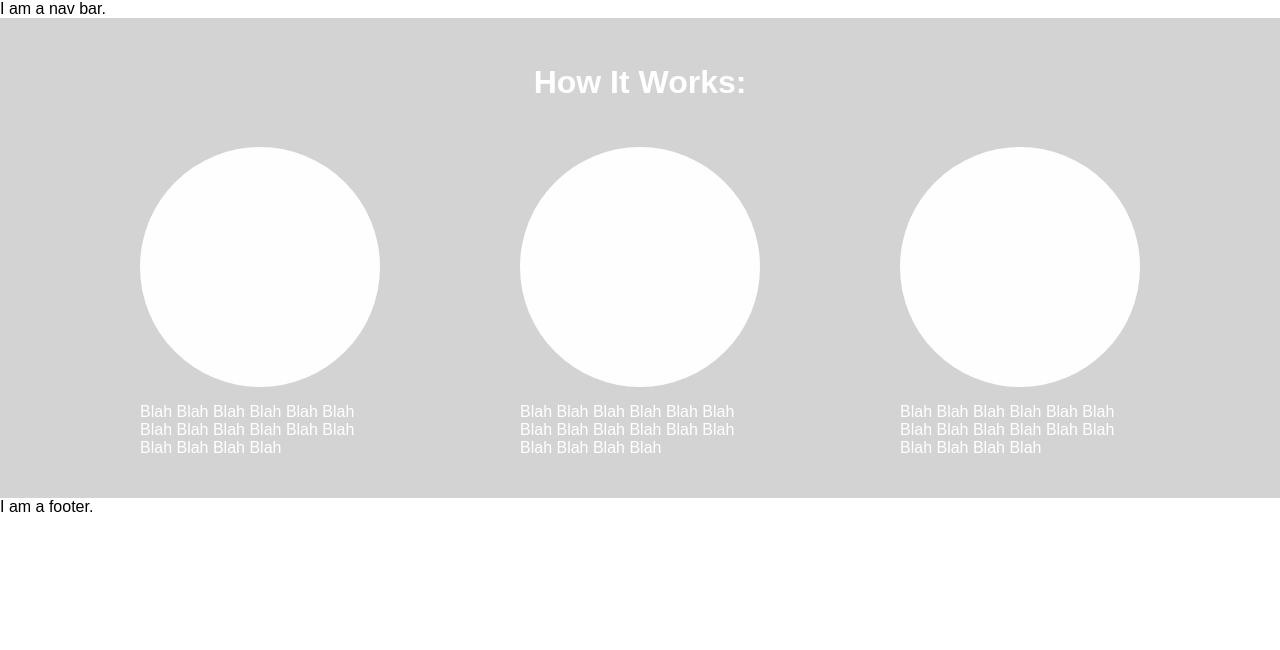
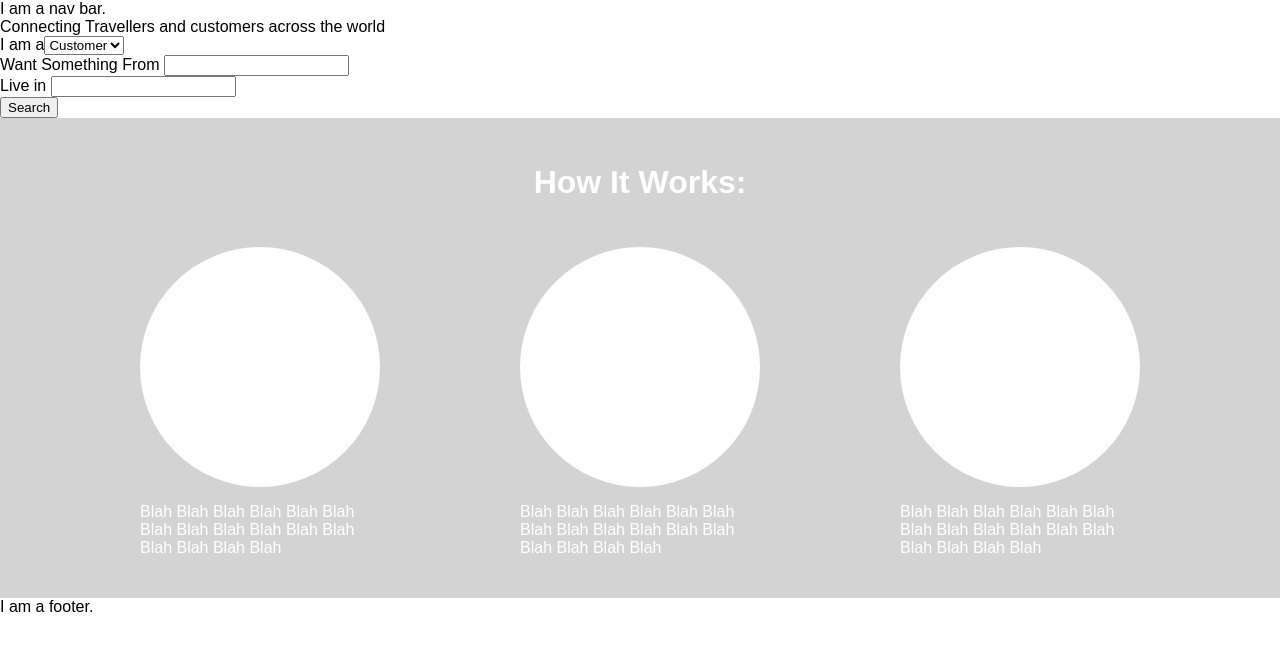
Before and after one commit to ikuto0608/nile_frontend, a React (Create React App) app in the folder nile_react/: page / in a window 1280 px wide. Shown: the top 650 px of the page. Built offline with nearby package versions, Linux system fonts and the light colour scheme.

Commit message:
UserFilter component is rendering correctly

```diff
--- a/nile_react/src/components/Main/Home/Home.jsx
+++ b/nile_react/src/components/Main/Home/Home.jsx
@@ -1,12 +1,14 @@
 import React, { Component } from 'react';
 import NileInfo from './NileInfo.jsx';
+import UserFilter from './UserFilter.jsx';
 
 class Home extends Component {
   render() {
     return (
-
-      <NileInfo />
-
+      <div>
+        <UserFilter />
+        <NileInfo />
+      </div>
     );
   }
 }
--- a/nile_react/src/components/Main/Home/UserFilter.jsx
+++ b/nile_react/src/components/Main/Home/UserFilter.jsx
@@ -18,39 +18,42 @@ class UserFilter extends Component {
 
   render() {
 
-    const inputFields = () => {
+    let inputFields;
+
     if (this.state.userType === 'customer') {
-        return (
+      inputFields = (
         <div>
           <div>
             <span>Want Something From </span>
-              <input type='text'>
+            <input type='text' />
           </div>
           <div>
             <span>Live in </span>
-              <input type='text'>
+            <input type='text' />
           </div>
         </div>
       )
     } else {
-        return (
+      inputFields = (
         <div>
           <div>
             <span>Coming From </span>
-              <input type='text'>
+            <input type='text' />
           </div>
           <div>
             <span>Going to </span>
-              <input type='text'>
+            <input type='text' />
           </div>
           <div>
             <span>Arriving </span>
-              <input type='text'>
+            <input type='text' />
           </div>
         </div>
       )
     }
-    }
+
+
+    console.log(inputFields);
 
     return (
       <div>
@@ -59,8 +62,8 @@ class UserFilter extends Component {
           <div>
             I am a
             <select name='user-type' onChange={this.updateForm}>
+              <option value='customer'>Customer</option>
               <option value='traveller'>Traveller</option>
-              <option value='customer'>Customer</option>
             </select>
           </div>
           {inputFields}
```
Lines whose indentation alone changed are shown as unchanged.
